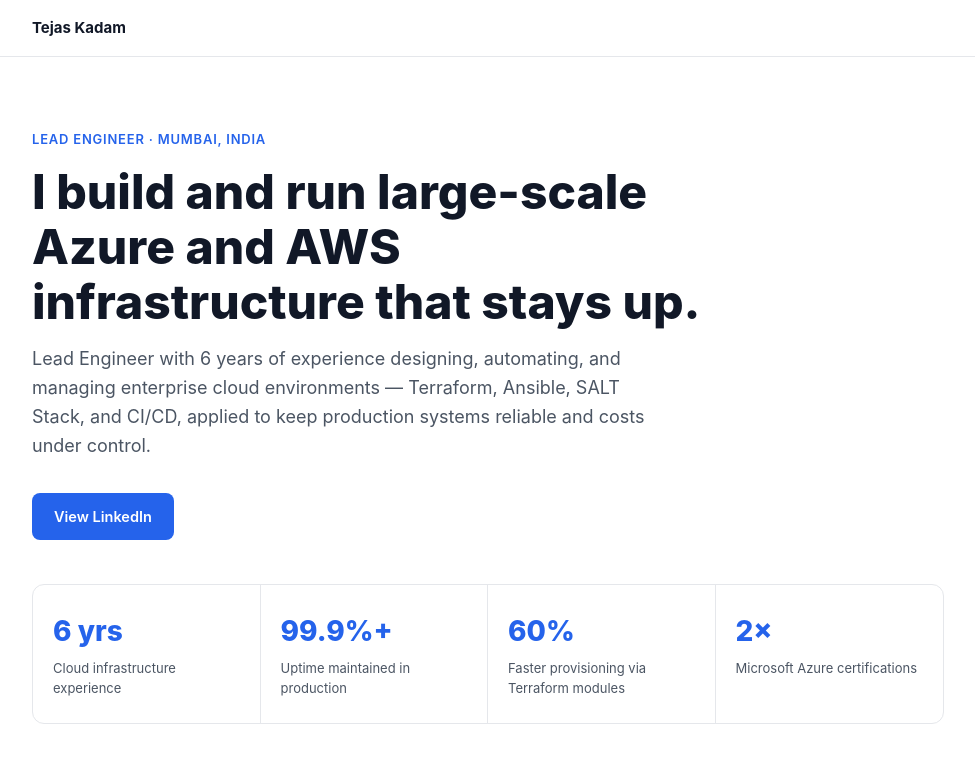
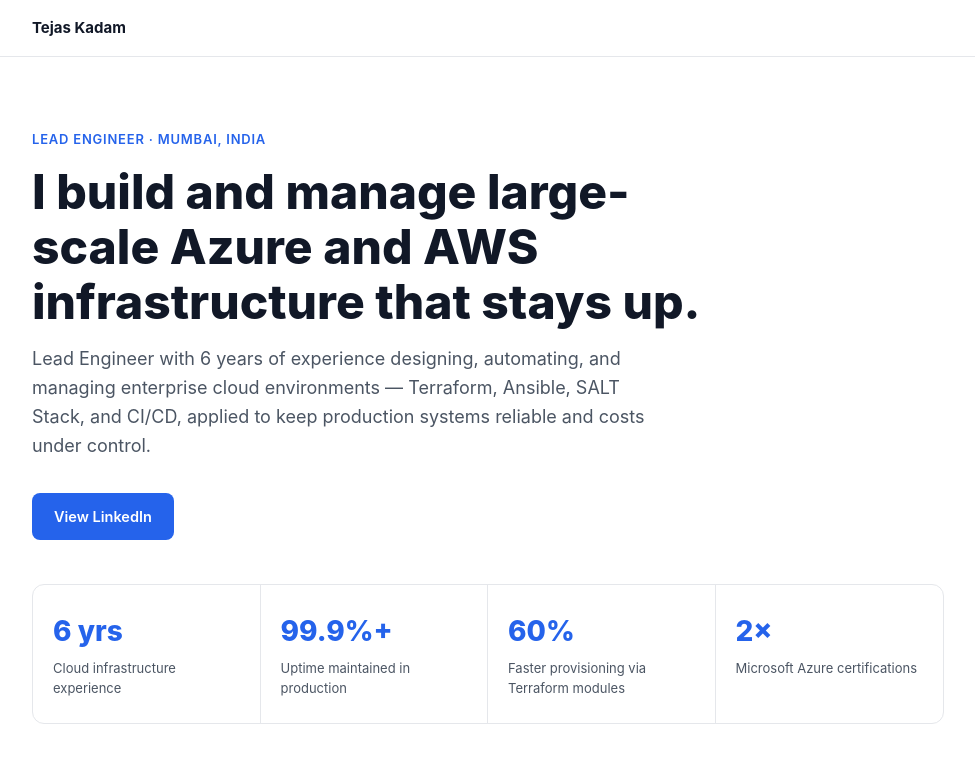
Before and after one commit to tk1998/portfolio, a plain HTML site: page index.html in a window 1280 px wide. Shown: the top 777 px of the page, without its empty margins (152-1127 px from the left). Drawn offline with Linux system fonts and the light colour scheme.

Commit message:
Update index.html

```diff
--- a/index.html
+++ b/index.html
@@ -331,7 +331,7 @@
   <!-- HERO -->
   <section class="hero" style="border-top:none;">
     <div class="eyebrow">Lead Engineer · Mumbai, India</div>
-    <h1>I build and run large-scale Azure and AWS infrastructure that stays up.</h1>
+    <h1>I build and manage large-scale Azure and AWS infrastructure that stays up.</h1>
     <p class="hero-sub">
       Lead Engineer with 6 years of experience designing, automating, and managing enterprise cloud
       environments — Terraform, Ansible, SALT Stack, and CI/CD, applied to keep production systems
```
